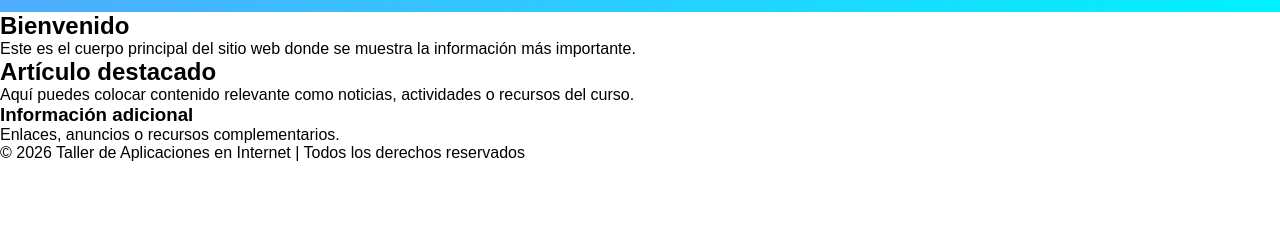
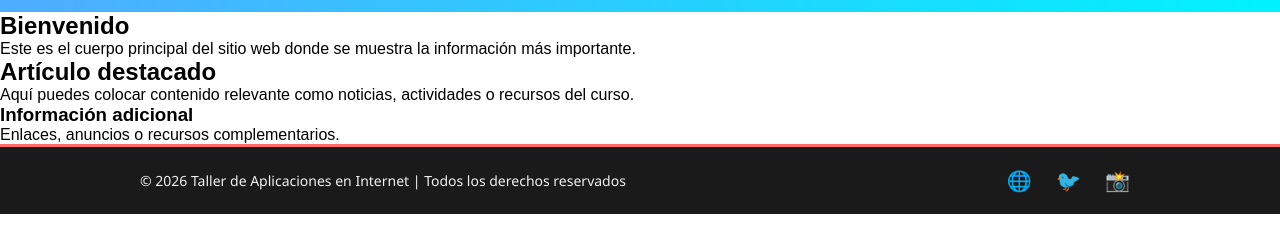
Before and after one commit to XIAC/aplicacionweb, a plain HTML site: page index.html in a window 1280 px wide. Shown: the part 44-296 px from the top of the page. Drawn offline with Linux system fonts and the light colour scheme.

Commit message:
Correccion del pie de pagina
Se agrego algunos iconos y se ha mejorado el diseno

```diff
--- a/estilo.css
+++ b/estilo.css
@@ -46,3 +46,50 @@ nav ul li a {
 nav ul li a:hover {
     background-color: rgba(255, 255, 255, 0.2);
 }
+
+
+/* estilos de pie de pagina */
+
+ footer {
+    background-color: #1a1a1a;
+    color: #f1f1f1;
+    padding: 20px 0;
+    font-family: 'Segoe UI', Tahoma, Geneva, Verdana, sans-serif;
+    text-align: center;
+    border-top: 3px solid #ff6b6b;
+  }
+
+  .footer-container {
+    max-width: 1000px;
+    margin: 0 auto;
+    display: flex;
+    flex-direction: column;
+    align-items: center;
+    gap: 10px;
+  }
+
+  footer p {
+    margin: 0;
+    font-size: 14px;
+  }
+
+  .social-links a {
+    color: #f1f1f1;
+    text-decoration: none;
+    font-size: 20px;
+    margin: 0 10px;
+    transition: transform 0.3s, color 0.3s;
+  }
+
+  .social-links a:hover {
+    color: #ff6b6b;
+    transform: scale(1.2);
+  }
+
+  @media (min-width: 600px) {
+    .footer-container {
+      flex-direction: row;
+      justify-content: space-between;
+      align-items: center;
+    }
+  }
--- a/index.html
+++ b/index.html
@@ -40,7 +40,14 @@
 
 
     <footer>
-        <p>&copy; 2026 Taller de Aplicaciones en Internet | Todos los derechos reservados</p>
+        <div class="footer-container">
+            <p>&copy; 2026 Taller de Aplicaciones en Internet | Todos los derechos reservados</p>
+            <div class="social-links">
+            <a href="#" aria-label="Facebook">🌐</a>
+            <a href="#" aria-label="Twitter">🐦</a>
+            <a href="#" aria-label="Instagram">📸</a>
+            </div>
+        </div>
     </footer>
 
 </body>
```
